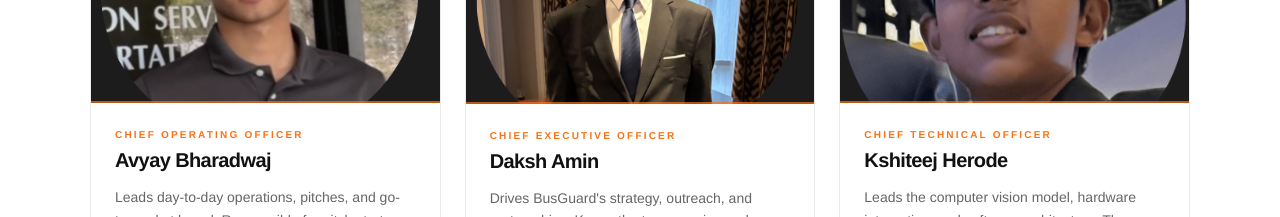
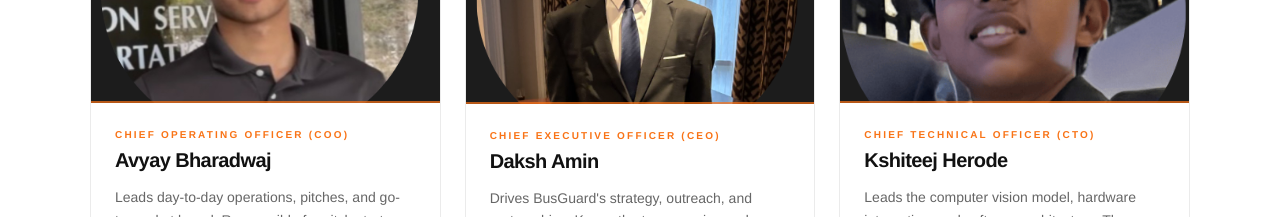
Before and after one commit to dakshamin15/finalbusguard, a Next.js app: page /about in a window 1280 px wide. Shown: the part 1480-1697 px from the top of the page. Built offline with nearby package versions, Linux system fonts and the light colour scheme.

Commit message:
Update roles of founders with full titles

```diff
--- a/app/about/page.tsx
+++ b/app/about/page.tsx
@@ -7,19 +7,19 @@ import Image from "next/image";
 const founders = [
   {
     name: "Avyay Bharadwaj",
-    role: "Chief Operating Officer",
+    role: "Chief Operating Officer (COO)",
     photo: "/avyay.png",
     bio: "Leads day-to-day operations, pitches, and go-to-market brand. Responsible for pitch strategy and external communications.",
   },
   {
     name: "Daksh Amin",
-    role: "Chief Executive Officer",
+    role: "Chief Executive Officer (CEO)",
     photo: "/daksh.png",
     bio: "Drives BusGuard's strategy, outreach, and partnerships. Keeps the team moving and connected with organizations and supporting businesses.",
   },
   {
     name: "Kshiteej Herode",
-    role: "Chief Technical Officer",
+    role: "Chief Technical Officer (CTO)",
     photo: "/kshiteej.png",
     bio: "Leads the computer vision model, hardware integration, and software architecture. The technical backbone of the BusGuard system.",
   },
```
